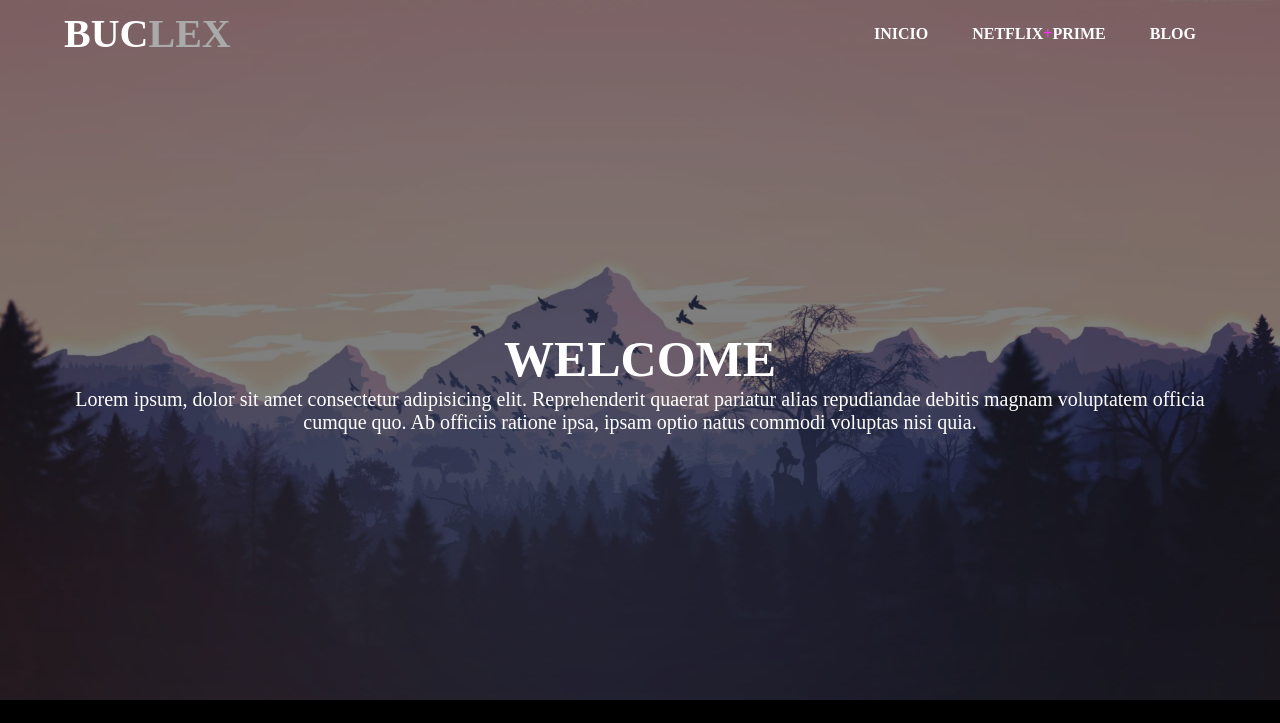
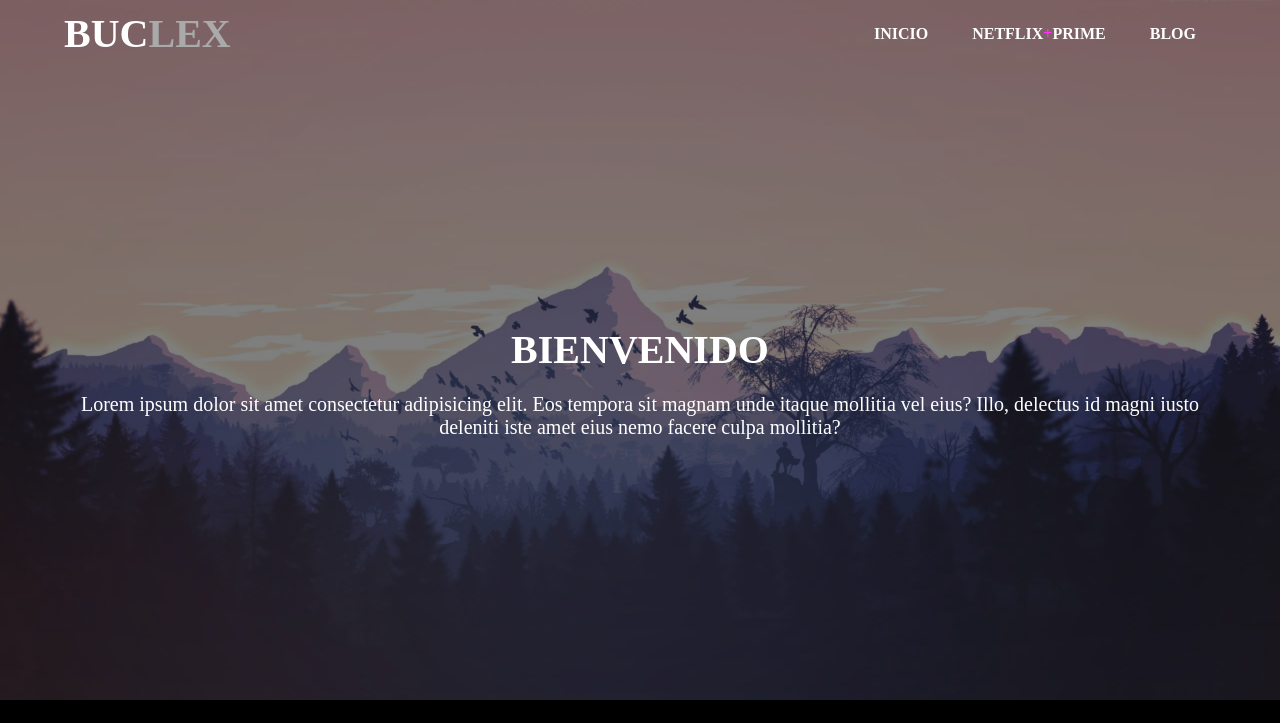
Before and after one commit to KenRoyy/Buclex.net, a plain HTML site: page index.html in a window 1280 px wide. Shown: the top 723 px of the page. Drawn offline with nearby package versions, Linux system fonts and the light colour scheme.

Commit message:
22-jun-2023

```diff
--- a/css/style.css
+++ b/css/style.css
@@ -81,7 +81,8 @@ header nav ul li a:hover {
   padding-right: 5%;
 }
 .showcase h2 {
-  font-size: 50px;
+  font-size: 40px;
+  margin-bottom: 20px;
 }
 
 .showcase p {
@@ -182,7 +183,6 @@ header nav ul li a:hover {
   background-size: contain;
 
   text-align: left;
-  font-size: 20px;
 }
 /* anim text content */
 #span-anim {
@@ -190,6 +190,7 @@ header nav ul li a:hover {
   transition: 1s;
 }
 .anim_span {
+  font-size: 14px;
   color: #fff !important;
 }
 /* end anim text content */
--- a/index.html
+++ b/index.html
@@ -47,12 +47,9 @@
       <!-- showcase -->
       <div class="showcase" id="slider">
         <div>
-          <h2>WELCOME</h2>
+          <h2>BIENVENIDO</h2>
           <p>
-            Lorem ipsum, dolor sit amet consectetur adipisicing elit.
-            Reprehenderit quaerat pariatur alias repudiandae debitis magnam
-            voluptatem officia cumque quo. Ab officiis ratione ipsa, ipsam optio
-            natus commodi voluptas nisi quia.
+            Lorem ipsum dolor sit amet consectetur adipisicing elit. Eos tempora sit magnam unde itaque mollitia vel eius? Illo, delectus id magni iusto deleniti iste amet eius nemo facere culpa mollitia?
           </p>
         </div>
       </div>
```
